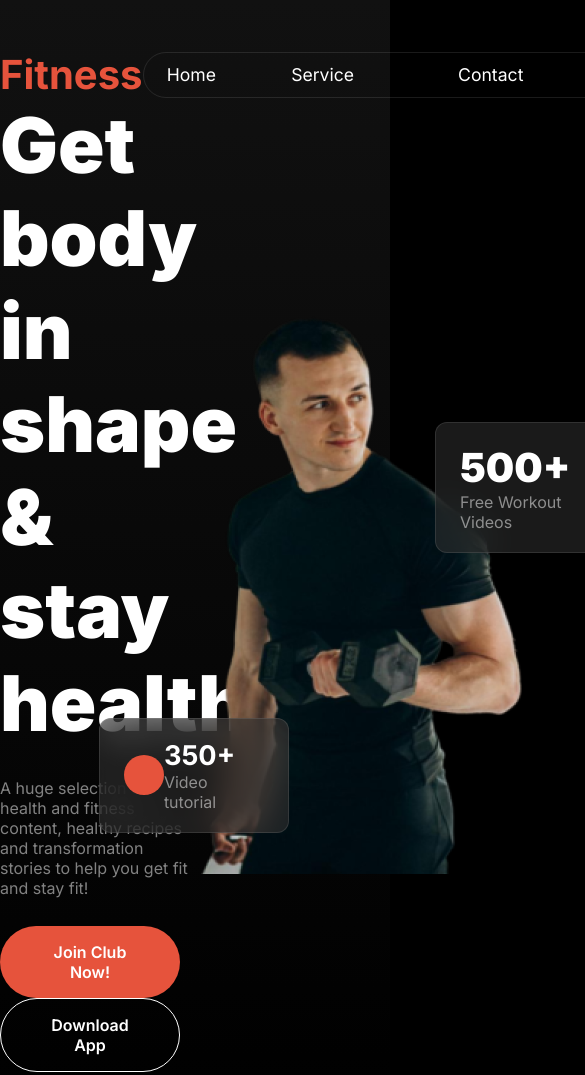
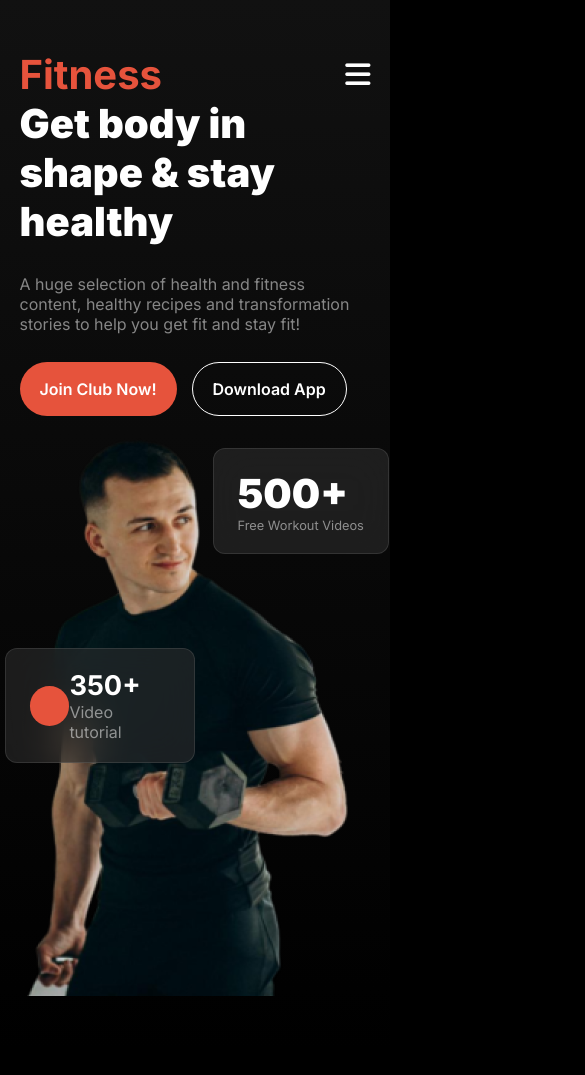
Before and after one commit to Hamim404/Fitness, a plain HTML site: page index.html in a window 390 px wide. Shown: the top 1075 px of the page, 585 px wide, since content can reach past the window. After the commit the page ends 1050 px from the top, so only its background shows below. Drawn offline with Linux system fonts and the light colour scheme.

Commit message:
navbar and hero section responsive done

```diff
--- a/index.html
+++ b/index.html
@@ -12,6 +12,7 @@
       <div class="container">
         <nav>
           <h3>Fitness</h3>
+          <i class="fa-solid fa-bars"></i>
           <ul>
             <li><a href="">Home</a></li>
             <li><a href="">Service</a></li>
@@ -27,8 +28,10 @@
             A huge selection of health and fitness content, healthy recipes and
             transformation stories to help you get fit and stay fit!
           </p>
+          <div class="hero-buttons">
           <button class="btn-primary">Join Club Now!</button>
           <button class="btn-outline">Download App</button>
+          </div>
         </div>
         <div class="hero-img">
           <div>
@@ -49,5 +52,8 @@
 
     <main></main>
     <footer></footer>
+
+    <!-- Font Awesome CDN -->
+     <script src="https://kit.fontawesome.com/14d25571fc.js" crossorigin="anonymous"></script>
   </body>
 </html>
--- a/style.css
+++ b/style.css
@@ -42,7 +42,7 @@ body {
 }
 
 .container {
-  max-width: 1000px;
+  width: 75%;
   margin: 0 auto;
 }
 
@@ -101,15 +101,17 @@ header nav ul li a:hover {
   background-color: var(--primary-color);
   color: white;
 }
-
+header nav i {
+  display: none !important;
+  font-size: 1.8rem;
+  color: white;
+  cursor: pointer;
+}
 /* Hero Section */
 #hero {
   display: flex;
   justify-content: space-between;
   align-items: center;
-}
-#hero .hero-content {
-  width: 50%;
 }
 #hero .hero-content h1 {
   font-size: 4.8rem;
@@ -172,3 +174,48 @@ header nav ul li a:hover {
   height: 2.5rem;
   border-radius: 50%;
 }
+
+@media screen and (max-width: 576px) {
+  .container {
+    width: 90%;
+  }
+  /* Header */
+  header {
+  }
+
+  /* Nav bar */
+  header nav ul {
+    display: none;
+  }
+  header nav i {
+    display: block !important;
+  }
+
+  /* Hero Section */
+  #hero {
+    flex-direction: column;
+  }
+  #hero .hero-content h1 {
+    font-size: 2.5rem;
+  }
+  #hero .hero-buttons {
+    display: flex;
+    flex-direction: row;
+  }
+.btn-primary {
+  padding: 16px 20px 16px 20px;
+}
+.btn-outline {
+  padding: 16px 20px 16px 20px;
+}
+
+
+  #hero .hero-img > div:first-child {
+    font-size: 0.8rem;
+    transform: translate(12rem, 2rem);
+  }
+  #hero .hero-img > div:last-child {
+    transform: translate(-1rem, -22rem);
+  }
+
+}
```
